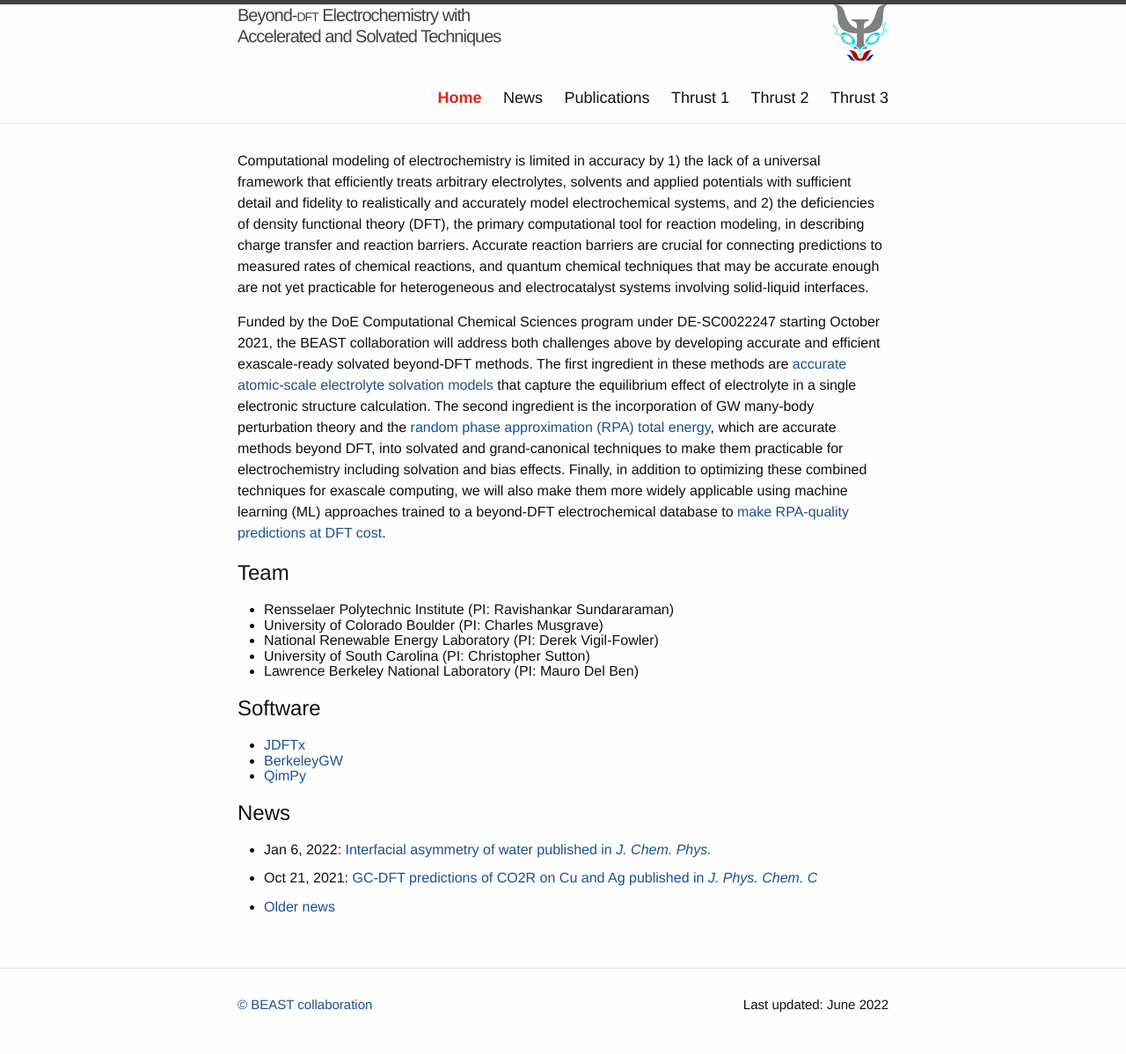
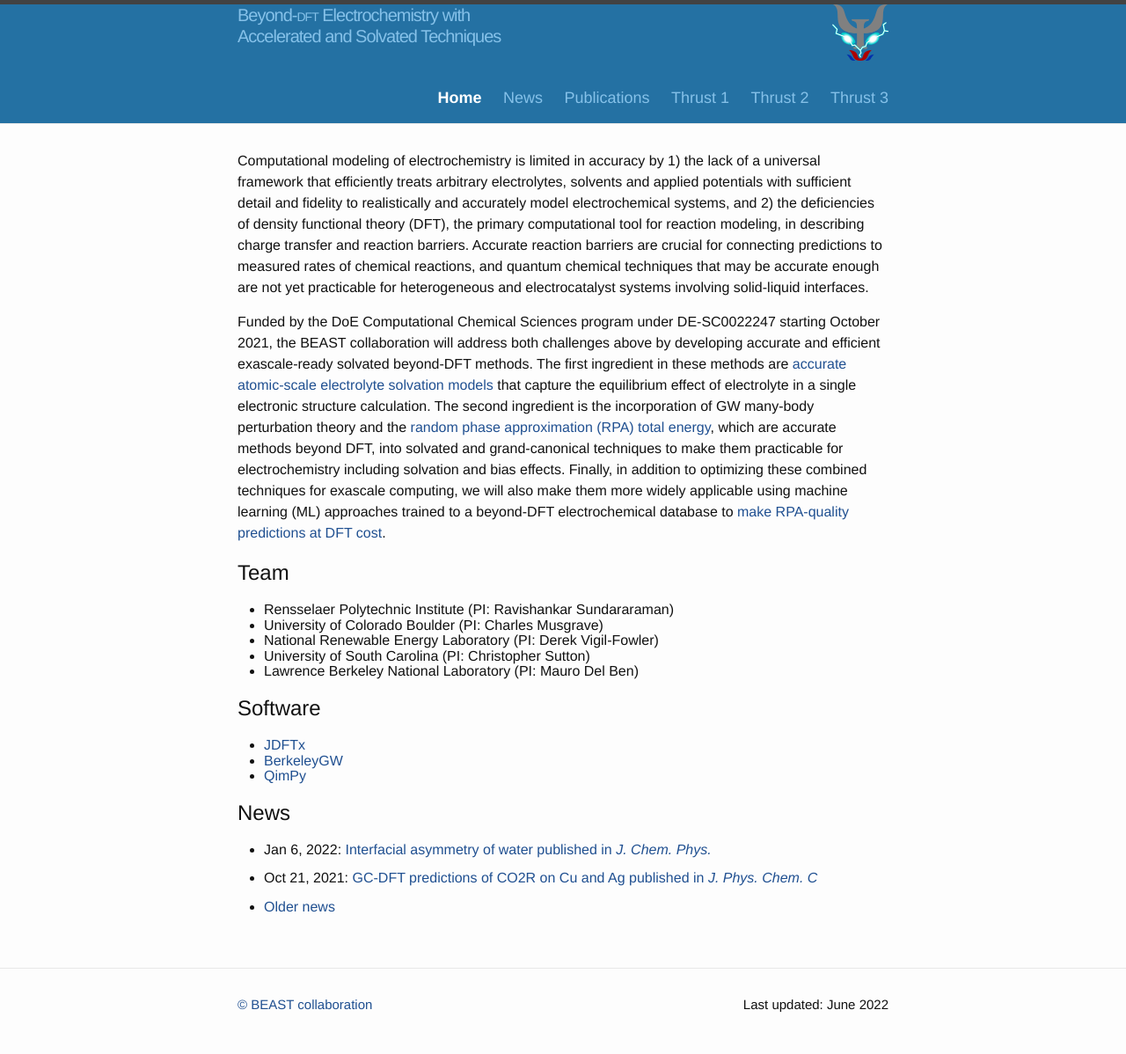
Before and after one commit to shankar1729/beast-echem, a Jekyll site: the page built from index.md, in a window 1280 px wide. Shown: the whole page at 88% size. Built offline with Jekyll 4.4.1, drawn with Linux system fonts in a browser that asks for light colours.

Commit message:
Updated header colros to enhance logo

```diff
--- a/_sass/_layout.scss
+++ b/_sass/_layout.scss
@@ -5,6 +5,8 @@
     border-top: 5px solid $grey-color-dark;
     border-bottom: 1px solid $grey-color-light;
     min-height: 56px;
+    background-color: $header-bg-color;
+    color: $header-text-color;
 
     // Positioning context for the mobile navigation icon
     position: relative;
@@ -14,11 +16,7 @@
     font-weight: 300;
     letter-spacing: -1px;
     margin-bottom: 0;
-
-    &,
-    &:visited {
-        color: $grey-color-dark;
-    }
+    color: $header-text-color;
 }
 .site-title-main { font-size: 36px; line-height: 120% }
 .site-title-sub { font-size: 20px;  line-height: 120% }
@@ -33,7 +31,7 @@
     }
 
     .page-link {
-        color: $text-color;
+        color: $header-text-color;
         line-height: $base-line-height;
         font-size: 18px;
         // Gaps between nav items, but not on the last one
@@ -42,7 +40,7 @@
         }
     }
     .page-cur {
-        color: $logo-color;
+        color: $header-emph-color;
         line-height: $base-line-height;
         font-size: 18px;
         // Gaps between nav items, but not on the last one
@@ -92,7 +90,7 @@
         .page-link {
             display: block;
             padding: 5px 10px;
-            color: $text-color;
+            color: $header-text-color;
             font-size: 18px;
             &:not(:last-child) {
                 margin-right: 0;
@@ -102,7 +100,7 @@
         .page-cur {
             display: block;
             padding: 5px 10px;
-            color: $logo-color;
+            color: $header-emph-color;
             font-size: 18px;
             &:not(:last-child) {
                 margin-right: 0;
@@ -135,7 +133,6 @@
 
 .footer-col-wrapper {
     font-size: 15px;
-    color: $text-color;
     margin-left: -$spacing-unit / 2;
     @extend %clearfix;
 }
--- a/css/main.scss
+++ b/css/main.scss
@@ -15,10 +15,13 @@ $base-line-height: 1.5;
 $spacing-unit:     30px;
 
 $text-color:       #111;
-$logo-color:       #e2231b;
 $background-color: #fdfdfd;
 $link-color:       #205091;
 $vlink-color:      #502091;
+
+$header-text-color:  #85c1e9;
+$header-emph-color:  #ffffff;
+$header-bg-color:    #2471a3;
 
 $grey-color:       #828282;
 $grey-color-light: lighten($grey-color, 40%);
```
